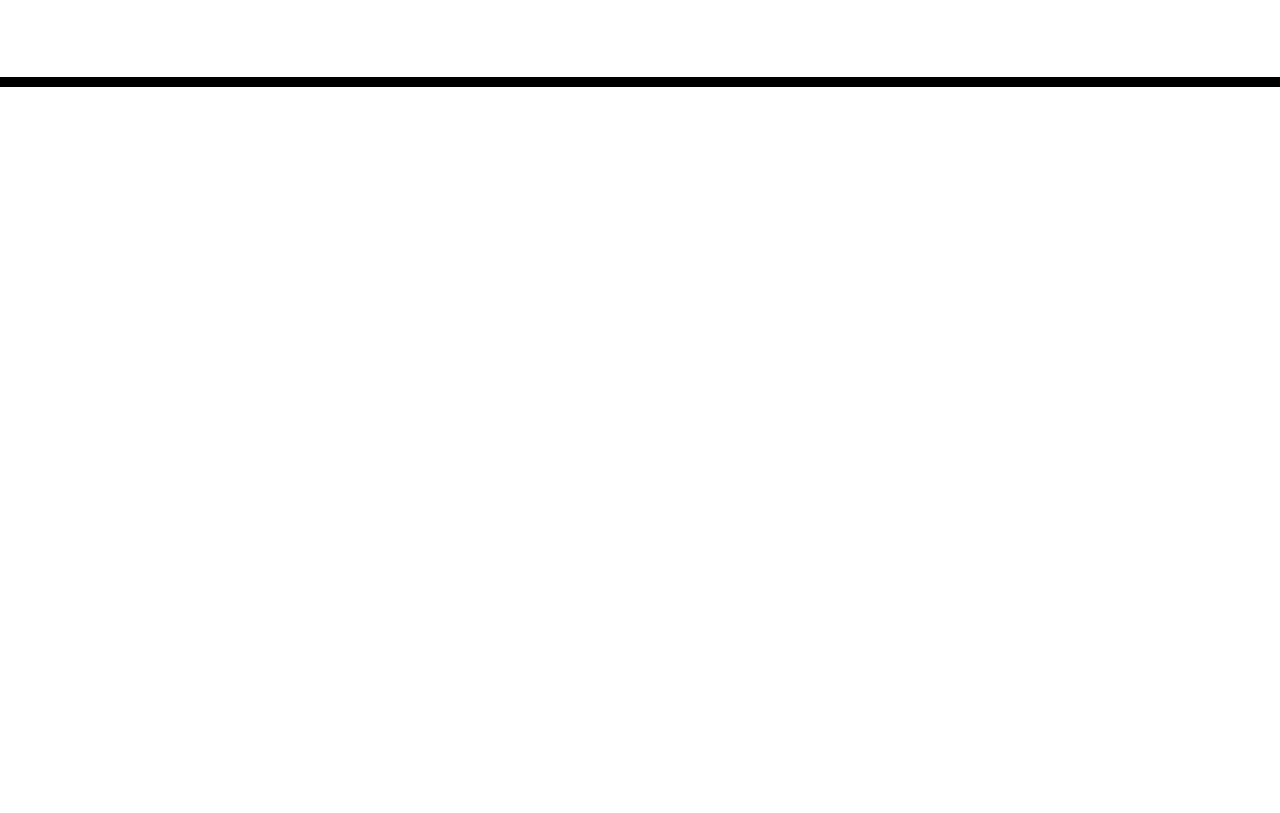
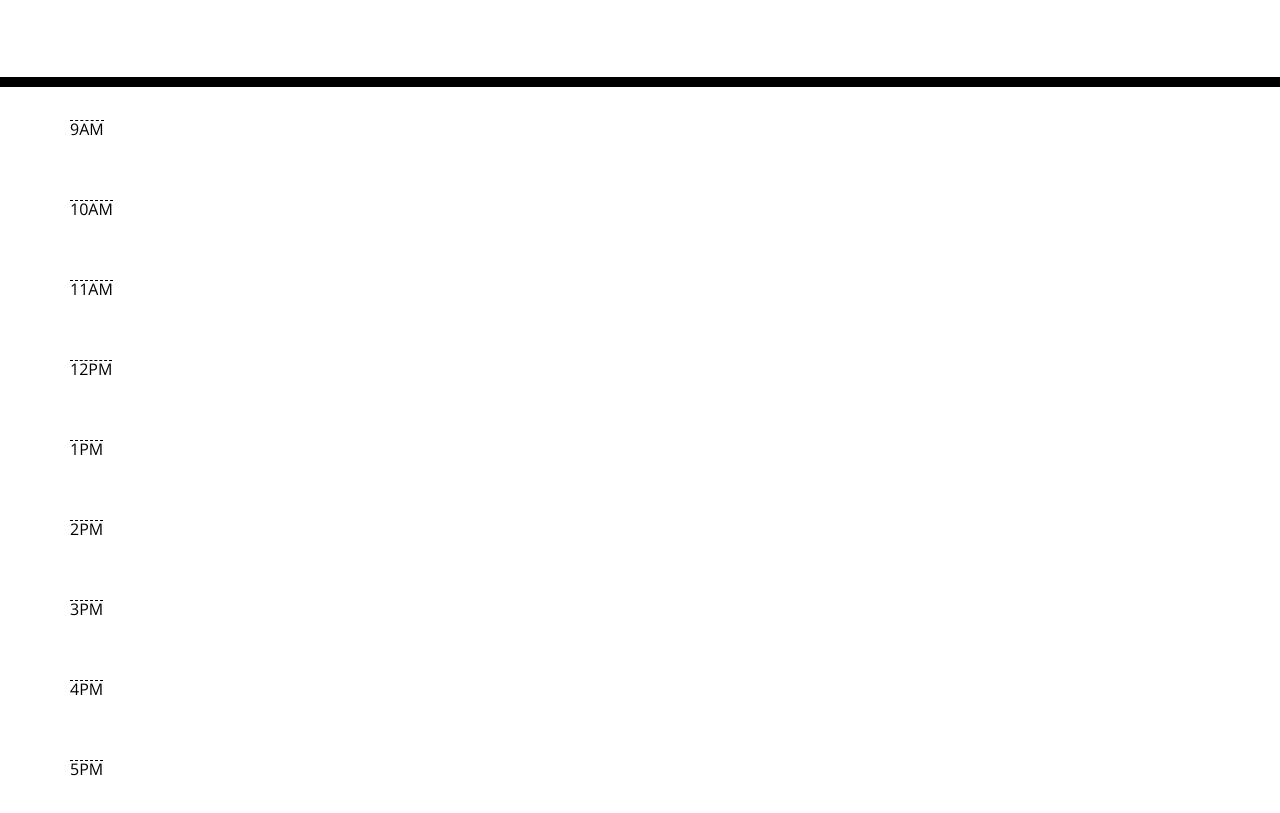
Before and after one commit to TabithaLy/third-party-api, a plain HTML site: page index.html in a window 1280 px wide. Shown: the part 181-994 px from the top of the page. Before the commit the page ends 800 px from the top, so only its background shows below. Drawn offline with nearby package versions, Linux system fonts and the light colour scheme.

Commit message:
javascript variables and html initial structure for planner

```diff
--- a/assets/js/script.js
+++ b/assets/js/script.js
@@ -0,0 +1,17 @@
+// declare variables from given style.css
+var past = $('.past');
+var present = $('.present');
+var future = $('.future');
+var currentDay = $('.currentDay');
+
+// hour variables
+
+var nine = $('.nine').text('9AM');
+var ten = $('.ten').text('10AM');
+var eleven = $('.eleven').text('11AM');
+var noon = $('.noon').text('12PM');
+var one = $('.one').text('1PM');
+var two = $('.two').text('2PM');
+var three = $('.three').text('3PM');
+var four = $('.four').text('4PM');
+var five = $('.five').text('5PM');
--- a/index.html
+++ b/index.html
@@ -29,7 +29,94 @@
       <p id="currentDay" class="lead"></p>
     </header>
     <div class="container">
-      <!-- Timeblocks go here -->
+      <!-- Timeblocks go here
+      Structure:
+      row
+        hour
+          text-area
+            save-btn
+          -->
+      <div>
+        <div class="row">
+          <div class="hour nine">
+            <div class="textarea">
+              <button type="button" class="save-btn"></button>
+            </div>
+          </div>
+        </div>
+      </div>
+      <div>
+        <div class="row">
+          <div class="hour ten">
+            <div class="textarea">
+                <button type="button" class="save-btn"></button>
+            </div>
+          </div>
+        </div>
+      </div>
+      <div>
+        <div class="row">
+          <div class="hour eleven">
+            <div class="textarea">
+                <button type="button" class="save-btn"></button>
+            </div>
+          </div>
+        </div>
+      </div>
+      <div>
+        <div class="row">
+          <div class="hour noon">
+            <div class="textarea">
+                <button type="button" class="save-btn"></button>
+            </div>
+          </div>
+        </div>
+      </div>
+      <div>
+        <div class="row">
+          <div class="hour one">
+            <div class="textarea">
+                <button type="button" class="save-btn"></button>
+            </div>
+          </div>
+        </div>
+      </div>
+      <div>
+        <div class="row">
+          <div class="hour two">
+            <div class="textarea">
+                <button type="button" class="save-btn"></button>
+            </div>
+          </div>
+        </div>
+      </div>
+      <div>
+        <div class="row">
+          <div class="hour three">
+            <div class="textarea">
+                <button type="button" class="save-btn"></button>
+            </div>
+          </div>
+        </div>
+      </div>
+      <div>
+        <div class="row">
+          <div class="hour four">
+            <div class="textarea">
+                <button type="button" class="save-btn"></button>
+            </div>
+          </div>
+        </div>
+      </div>
+      <div>
+        <div class="row">
+          <div class="hour five">
+            <div class="textarea">
+                <button type="button" class="save-btn"></button>
+            </div>
+          </div>
+        </div>
+      </div>
     </div>
 
     <script src="https://cdnjs.cloudflare.com/ajax/libs/jquery/3.2.1/jquery.min.js"></script>
```
